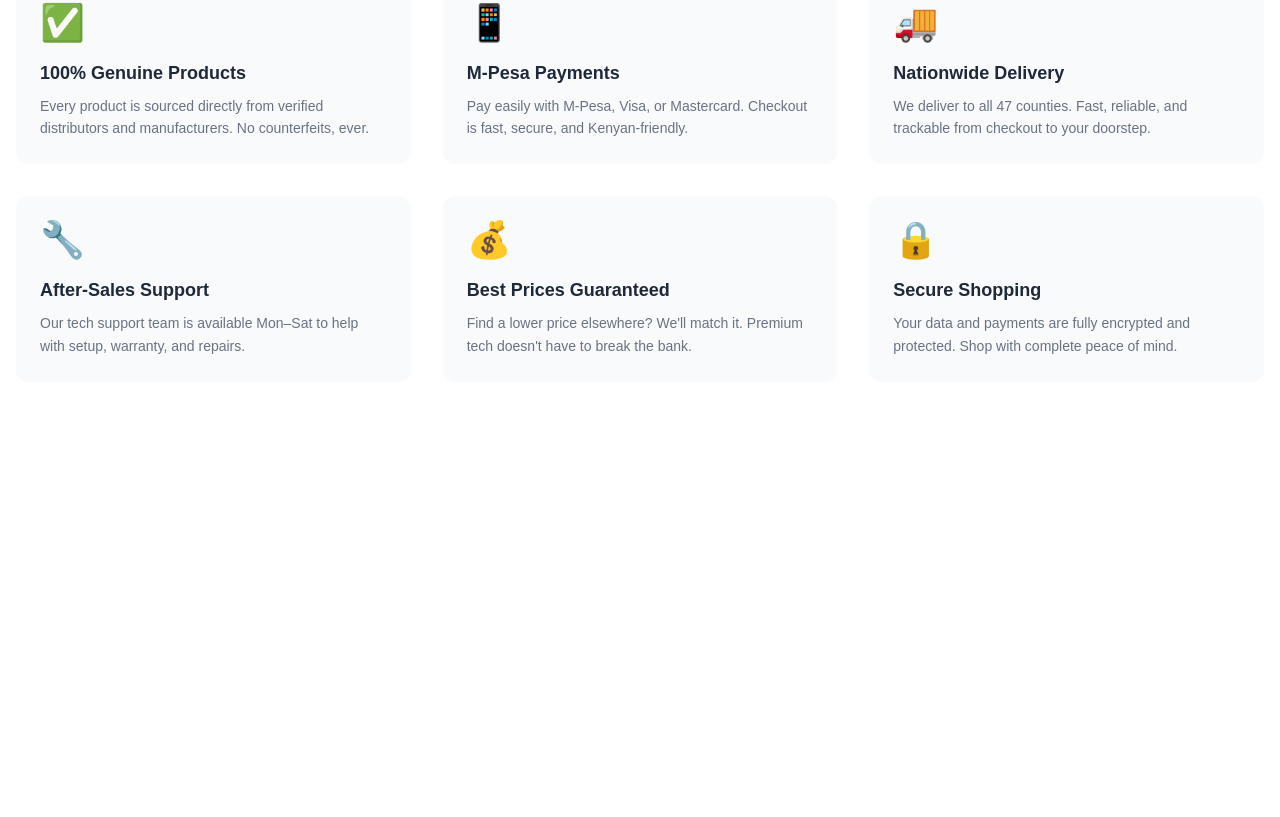
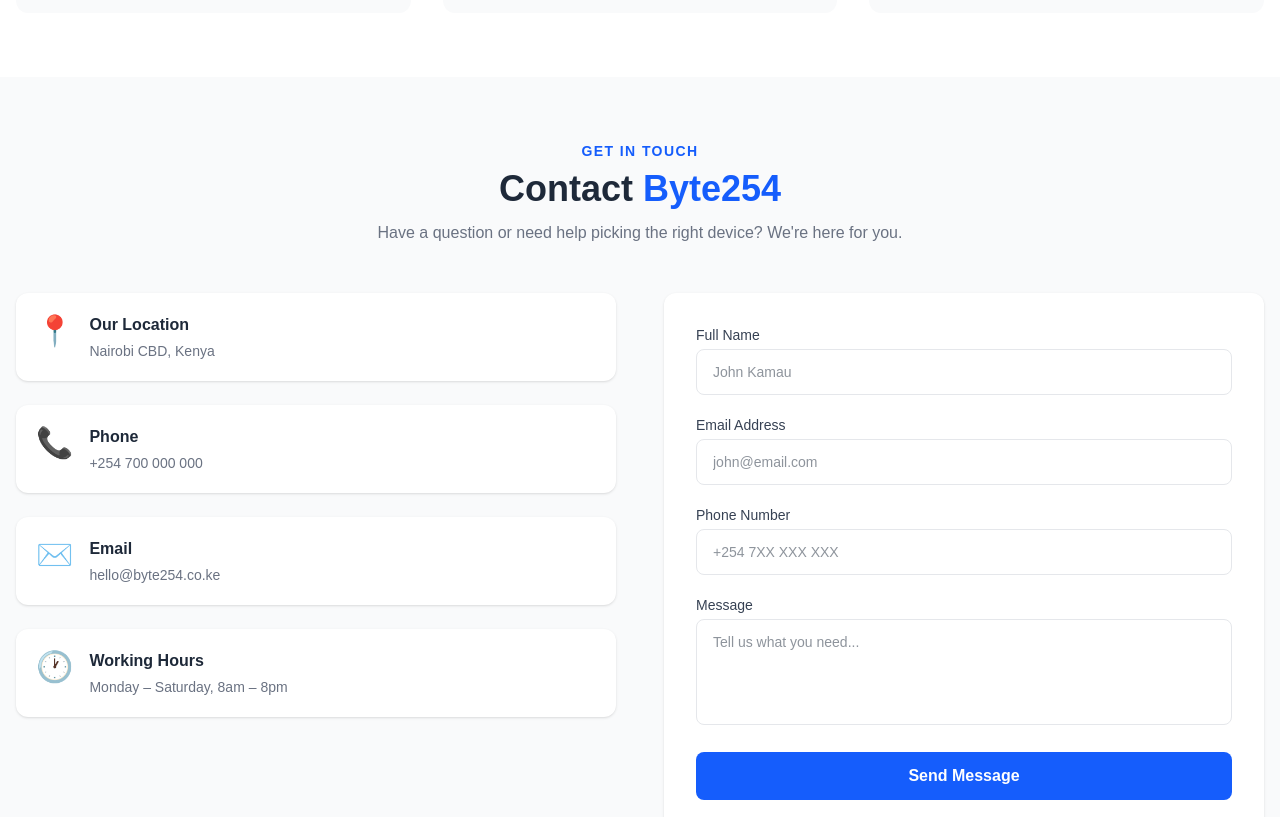
Before and after one commit to B-enah/Byte254, a Next.js app: page /features/landingPage in a window 1280 px wide. Shown: the part 1263-2080 px from the top of the page. Before the commit the page ends 1709 px from the top, so only its background shows below. Built offline with nearby package versions, Linux system fonts and the light colour scheme.

Commit message:
Added the ContactUs section

```diff
--- /dev/null
+++ b/src/app/features/landingPage/components/ContactUs.tsx
@@ -0,0 +1,119 @@
+// src/app/features/landingPage/components/ContactUs.tsx
+
+export default function ContactUs() {
+  return (
+    <section className="bg-gray-50 py-16">
+      <div className="max-w-7xl mx-auto px-4">
+
+        {/* Heading */}
+        <div className="text-center mb-12">
+          <p className="text-blue-600 text-sm font-semibold uppercase tracking-widest mb-2">
+            Get In Touch
+          </p>
+          <h2 className="text-4xl font-bold text-gray-800">
+            Contact <span className="text-blue-600">Byte254</span>
+          </h2>
+          <p className="text-gray-500 mt-3 max-w-xl mx-auto">
+            Have a question or need help picking the right device? We're here for you.
+          </p>
+        </div>
+
+        <div className="grid grid-cols-1 md:grid-cols-2 gap-12">
+
+          {/* Left - Contact Info */}
+          <div className="flex flex-col gap-6">
+            {[
+              {
+                icon: "📍",
+                title: "Our Location",
+                detail: "Nairobi CBD, Kenya",
+              },
+              {
+                icon: "📞",
+                title: "Phone",
+                detail: "+254 700 000 000",
+              },
+              {
+                icon: "✉️",
+                title: "Email",
+                detail: "hello@byte254.co.ke",
+              },
+              {
+                icon: "🕐",
+                title: "Working Hours",
+                detail: "Monday – Saturday, 8am – 8pm",
+              },
+            ].map((item) => (
+              <div
+                key={item.title}
+                className="flex items-start gap-4 bg-white rounded-xl p-5 shadow-sm"
+              >
+                <p className="text-3xl">{item.icon}</p>
+                <div>
+                  <p className="text-gray-800 font-semibold">{item.title}</p>
+                  <p className="text-gray-500 text-sm mt-1">{item.detail}</p>
+                </div>
+              </div>
+            ))}
+          </div>
+
+          {/* Right - Contact Form */}
+          <div className="bg-white rounded-xl p-8 shadow-sm">
+            <div className="flex flex-col gap-5">
+
+              <div>
+                <label className="text-sm font-medium text-gray-700 mb-1 block">
+                  Full Name
+                </label>
+                <input
+                  type="text"
+                  placeholder="John Kamau"
+                  className="w-full border border-gray-200 rounded-lg px-4 py-3 text-sm text-gray-800 focus:outline-none focus:ring-2 focus:ring-blue-500"
+                />
+              </div>
+
+              <div>
+                <label className="text-sm font-medium text-gray-700 mb-1 block">
+                  Email Address
+                </label>
+                <input
+                  type="email"
+                  placeholder="john@email.com"
+                  className="w-full border border-gray-200 rounded-lg px-4 py-3 text-sm text-gray-800 focus:outline-none focus:ring-2 focus:ring-blue-500"
+                />
+              </div>
+
+              <div>
+                <label className="text-sm font-medium text-gray-700 mb-1 block">
+                  Phone Number
+                </label>
+                <input
+                  type="tel"
+                  placeholder="+254 7XX XXX XXX"
+                  className="w-full border border-gray-200 rounded-lg px-4 py-3 text-sm text-gray-800 focus:outline-none focus:ring-2 focus:ring-blue-500"
+                />
+              </div>
+
+              <div>
+                <label className="text-sm font-medium text-gray-700 mb-1 block">
+                  Message
+                </label>
+                <textarea
+                  rows={4}
+                  placeholder="Tell us what you need..."
+                  className="w-full border border-gray-200 rounded-lg px-4 py-3 text-sm text-gray-800 focus:outline-none focus:ring-2 focus:ring-blue-500 resize-none"
+                />
+              </div>
+
+              <button className="bg-blue-600 hover:bg-blue-700 text-white font-semibold py-3 rounded-lg transition-colors">
+                Send Message
+              </button>
+
+            </div>
+          </div>
+
+        </div>
+      </div>
+    </section>
+  )
+}
--- a/src/app/features/landingPage/page.tsx
+++ b/src/app/features/landingPage/page.tsx
@@ -2,6 +2,7 @@
 import Footer from "./components/Footer"
 import Hero from "./components/HeroSection"
 import WhyUs from "./components/WhyUs"
+import ContactUs from "./components/ContactUs"
 
 
 
@@ -11,8 +12,8 @@
 <>
 <Hero />
 <About />
+<WhyUs />
+<ContactUs />
 <Footer />
-< WhyUs />
-
 </>)
 }
```
